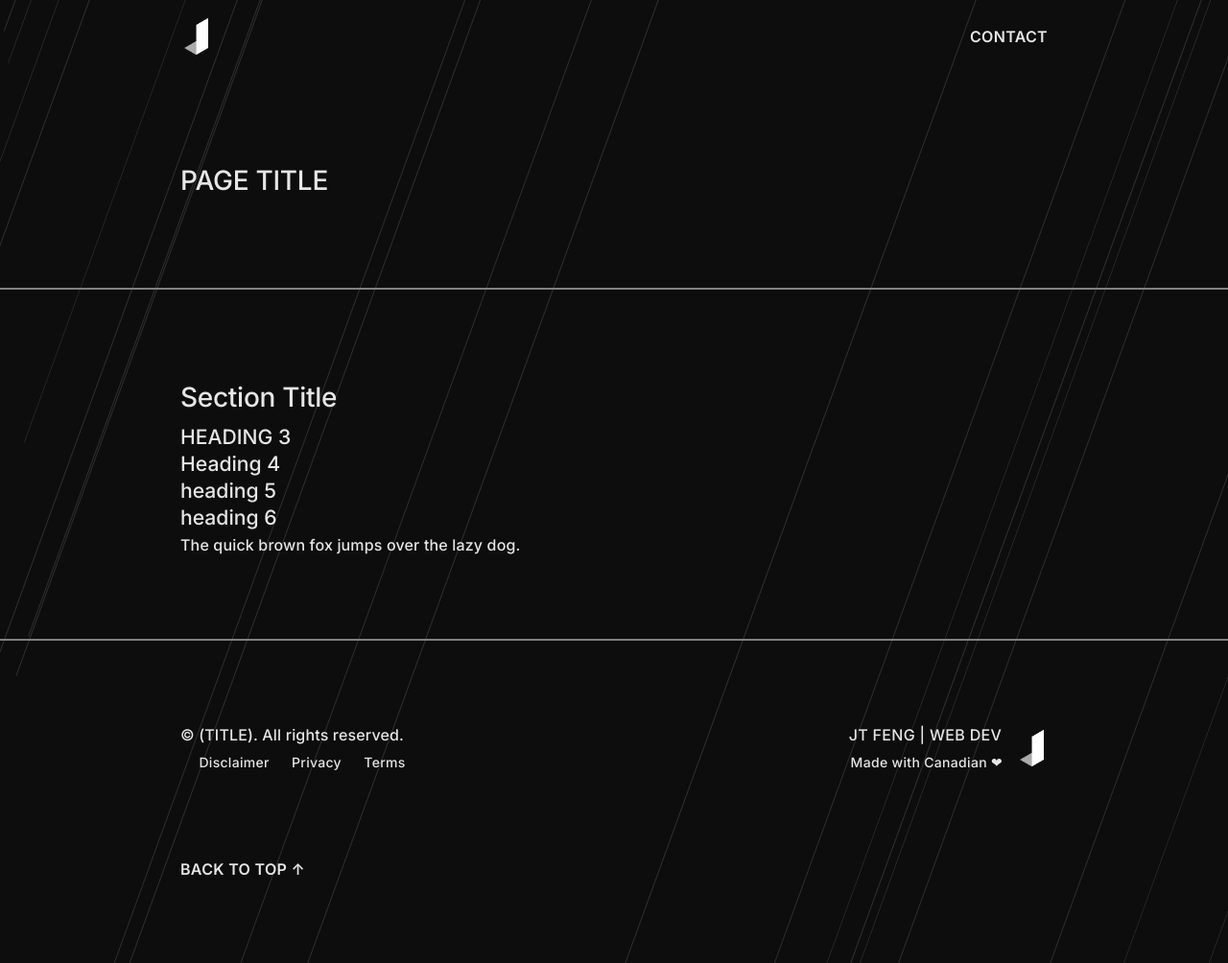
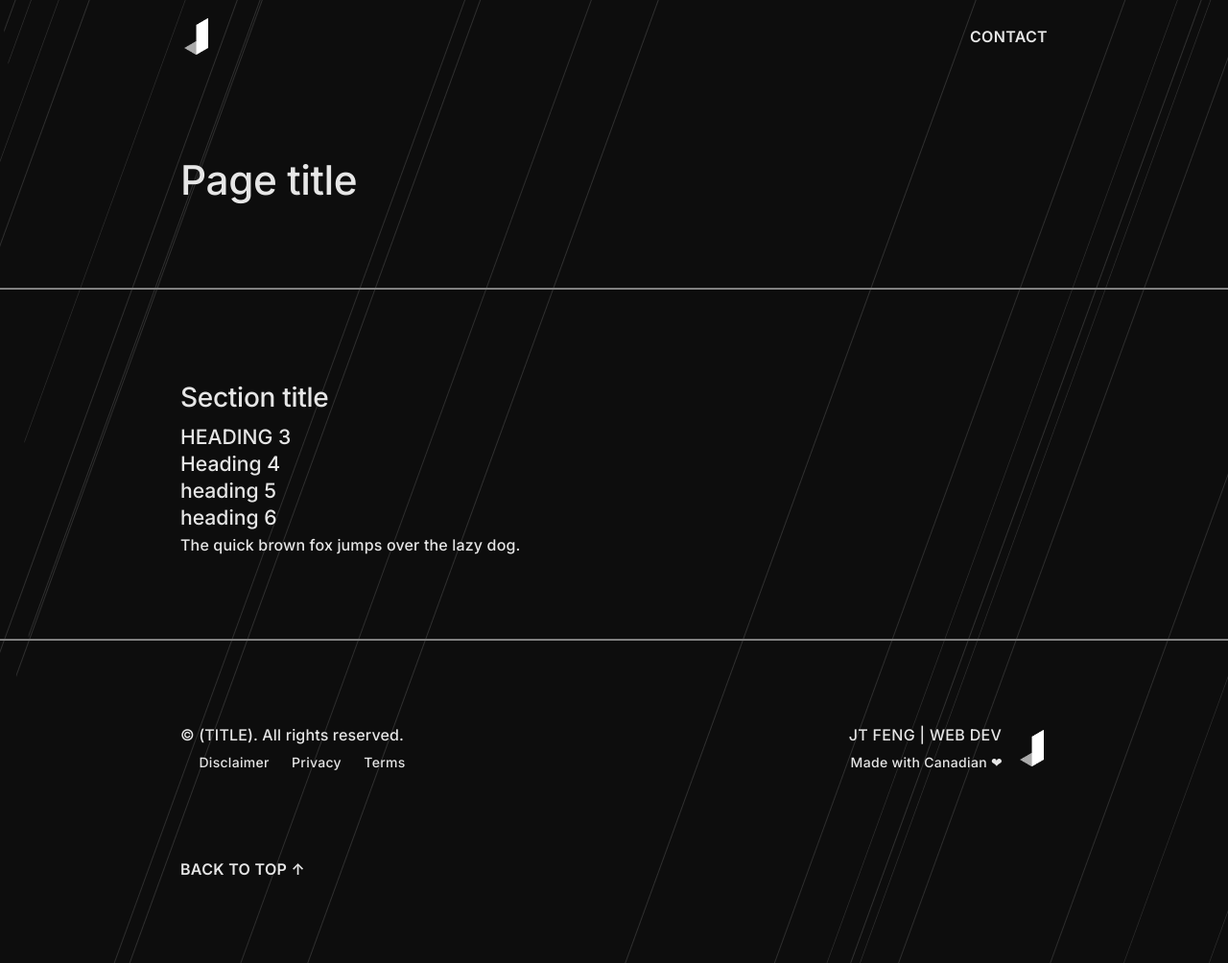
Before and after one commit to jingtianfeng/jekytrap, a Jekyll site: the page built from index.html, in a window 1280 px wide. Shown: the whole page at 96% size. Built offline with Jekyll 4.4.1, drawn with Linux system fonts in a browser that asks for light colours.

Commit message:
UPDATE styles: vars h1-* and h2-*

```diff
--- a/assets/css/styles.scss
+++ b/assets/css/styles.scss
@@ -113,15 +113,15 @@ $headings-font-weight: $font-weight-normal;
 $headings-line-height: 1;
 $headings-margin-bottom: 0;
 // ---------------------------------------------------------------------------------
-$h1-font-size: $spacer * $spacer-ratio;
+$h1-font-size: $spacer * $spacer-ratio * 2 * $spacer-ratio-sqrt-inverse;
 $h1-letter-spacing: -0.01em;
-$h1-line-height: 2;
-$h1-text-transform: uppercase;
+$h1-line-height: $spacer-ratio-sqrt;
+$h1-text-transform: none;
 // ---------------------------------------------------------------------------------
-$h2-font-size: $h1-font-size;
-$h2-letter-spacing: $h1-letter-spacing;
-$h2-line-height: $h1-line-height;
-$h2-text-transform: capitalize;
+$h2-font-size: $spacer * $spacer-ratio;
+$h2-letter-spacing: -0.01em;
+$h2-line-height: 2;
+$h2-text-transform: none;
 // ---------------------------------------------------------------------------------
 $h3-font-size: $spacer * $spacer-ratio-sqrt;
 $h3-letter-spacing: 0;
```
